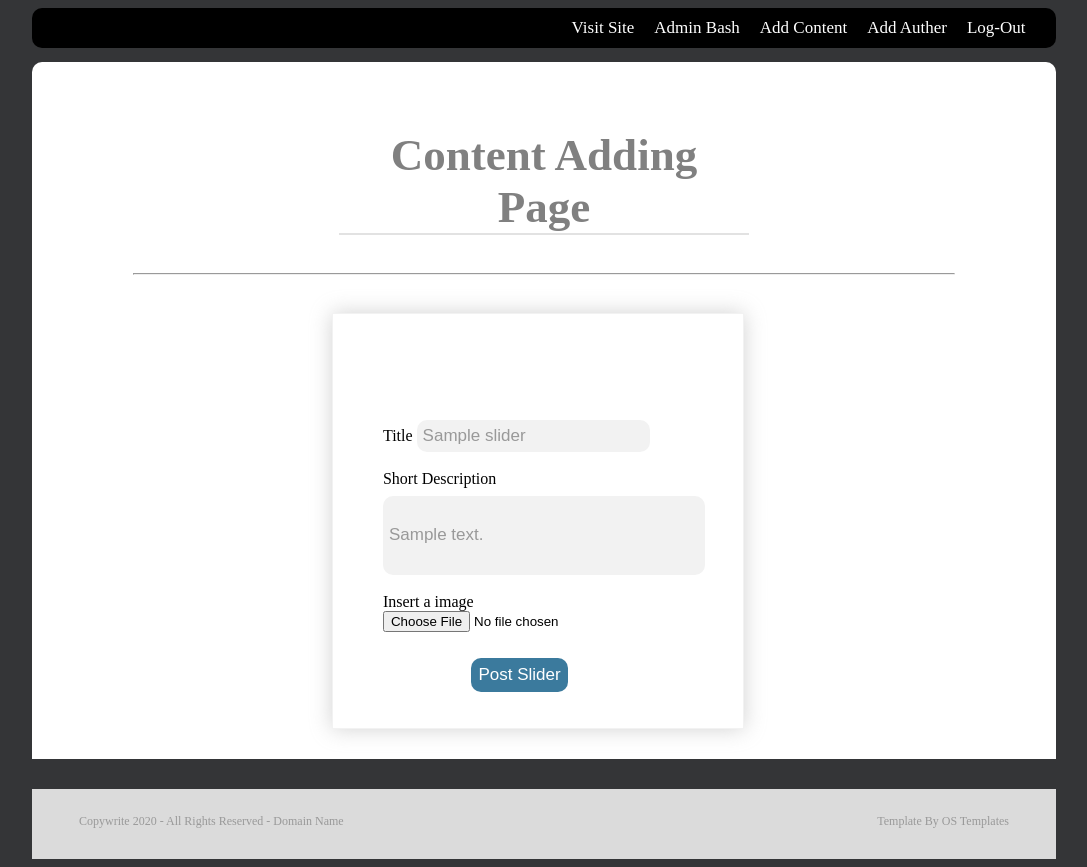
After one commit to ShahilJha/webproject, a PHP site: page /slider_update_page.php?id=1 in a window 1280 px wide. The commit adds this page. Shown: the whole page, without its empty margins (96-1183 px from the left). Run offline with PHP 8.4, Linux system fonts and the light colour scheme; the visitor is signed in with stand-in values (Sample User, id 1); tables that the repository leaves empty or names only in its code hold one stand-in row (values such as "Sample post").

Commit message:
added functionality to table of sliders in admin_bash.php. #there is still the error of slider_image not being updated

```diff
--- a/admin_bash.php
+++ b/admin_bash.php
@@ -138,7 +138,7 @@ $result4 = mysqli_query($con,$query4) or die(mysqli_error($con));
  		echo "<td>".$arr4['id']."</td>";
  		echo "<td>".$arr4['slider_title']."</td>";
  		echo "<td>".$arr4['slider_description']."</td>";
- 		echo "<td><a href='signup_update_page.php?id=".$arr4['id']."'>Edit</a></td>";
+ 		echo "<td><a href='slider_update_page.php?id=".$arr4['id']."'>Edit</a></td>";
  		echo "<td><a href='backend/slider_delete.php?id=".$arr4['id']."' onclick=\"return confirm('are you sure you want to delete!');\">Delete</a></td>";
  		echo "<td><a href='slider_view.php?id=".$arr4['id']."'>View</a></td>";
  		echo "</tr>";
--- /dev/null
+++ b/slider_update_page.php
@@ -0,0 +1,69 @@
+<?php
+session_start();
+if(isset($_SESSION['username'])){
+  include("control_ribbon.php");
+}
+else{
+  header('location: login.php');
+}
+?>
+<?php
+$i = $_GET['id'];
+$con = mysqli_connect('localhost','root','') or die(mysqli_error($con));
+mysqli_select_db($con,'project') or die(mysqli_error($con));
+$q = "select * from index_slider where id = $i";
+$res = mysqli_query($con,$q) or die(mysqli_error($con));
+$arr=mysqli_fetch_array($res,MYSQLI_ASSOC);
+?>
+<!DOCTYPE html>
+<html>
+<head>
+  <title>Slider Update</title>
+  <link rel="stylesheet" type="text/css" href="style.css">
+  <link rel="stylesheet" type="text/css" href="admin_style.css">
+  <link rel="stylesheet" type="text/css" href="control_ribbon_style.css">
+  <link rel="stylesheet" type="text/css" href="admin_bash_table_style.css">
+  <style type="text/css">
+  	textarea{
+		font-size: 14px;
+		color: grey;
+		font-family: Georgia Regular;
+		border-radius: 12px;
+		border: none;
+		background: #f2f2f2;
+	}
+  </style>
+</head>
+<body>
+<br><br><br>
+<div class="container" style="border-radius: 10px 10px 0px 0px;">
+
+<!-- start of content -->
+<div class="post-container">
+<div class="filler"></div>
+<div align="center" class="post-title"><h2>Content Adding Page</h2></div>
+<hr style="width: 80%; color: #f2f2f2;">
+<div class="filler"></div>
+
+<div class="login-style">
+      <div class="filler"></div>
+        <div class="filler"></div>
+      <form method="POST" action="backend/slider_update_process.php" enctype="multipart/form-data">
+        <div class="login-user"><input type="hidden" name="id" value="<?php echo $arr['id']?>"></div><br>
+        <div class="login-user">Title  <input type="text" name="title" value="<?php echo $arr['slider_title']?>"></div><br>
+          <div class="login-user">Short Description <br> <input type="text" name="desp" style="width: 95%; height: 10%; text-align: left; vertical-align: top;" value="<?php echo $arr['slider_description']?>"></div><br>
+        <div style="margin-left: 8%;">Insert a image</div>
+        <div class="login-user"> <input type="file" name="img"></div><br>
+        <input type="submit" name="btn_post_slider" value="Post Slider" style="margin-left: 32%;"><br>
+      </form>
+  </div>
+<div class="filler"></div>
+<!-- main container <div> -->
+</div>
+</div>
+<div class="filler"></div>
+<!-- end of content -->
+<?php include 'footer.php'; ?>
+
+</body>
+</html>
```
Also changed, not shown: backend/slider_update_process.php (added, +18 -0 lines), image/shahil-compressedimg.JPG (added).
